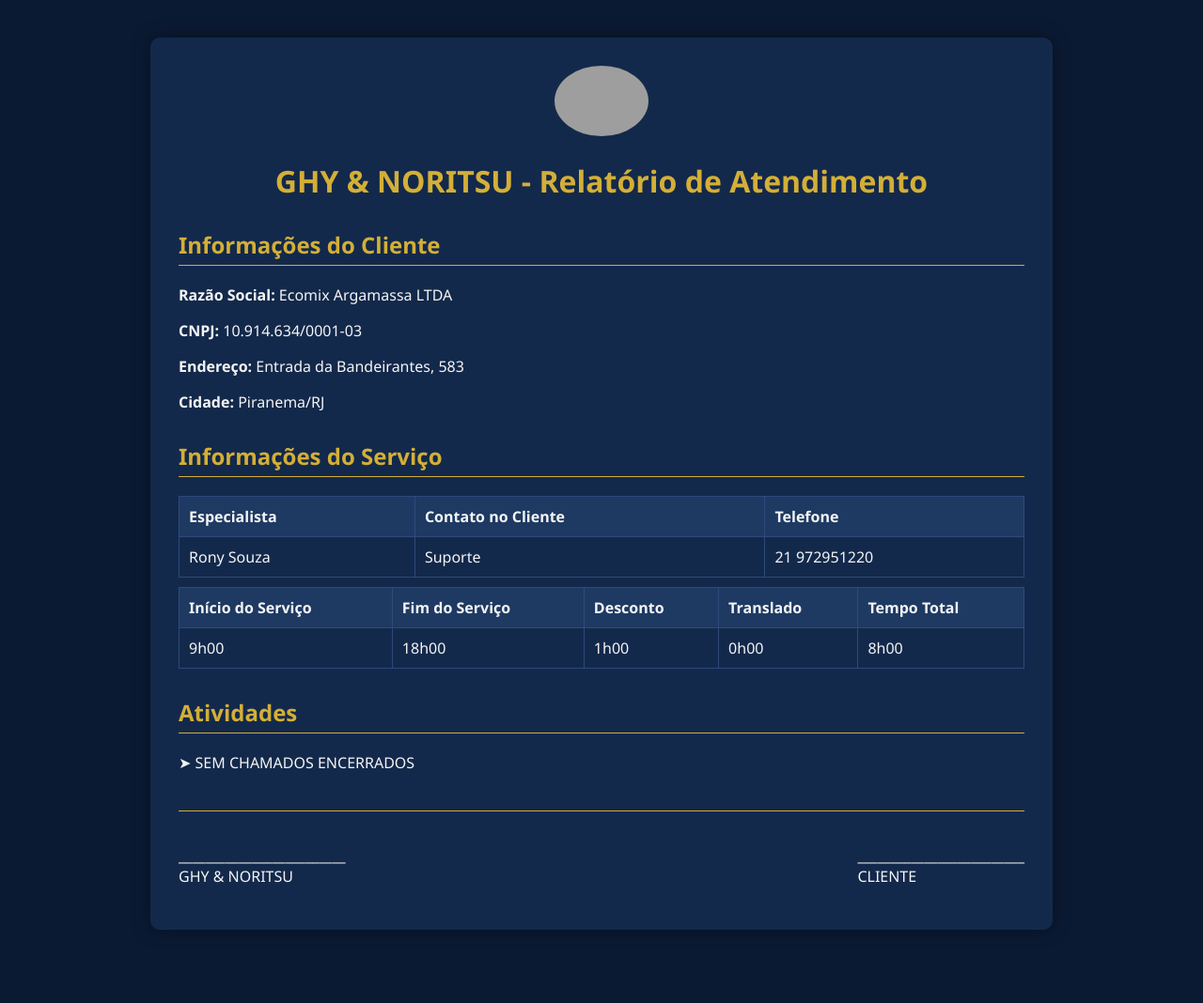
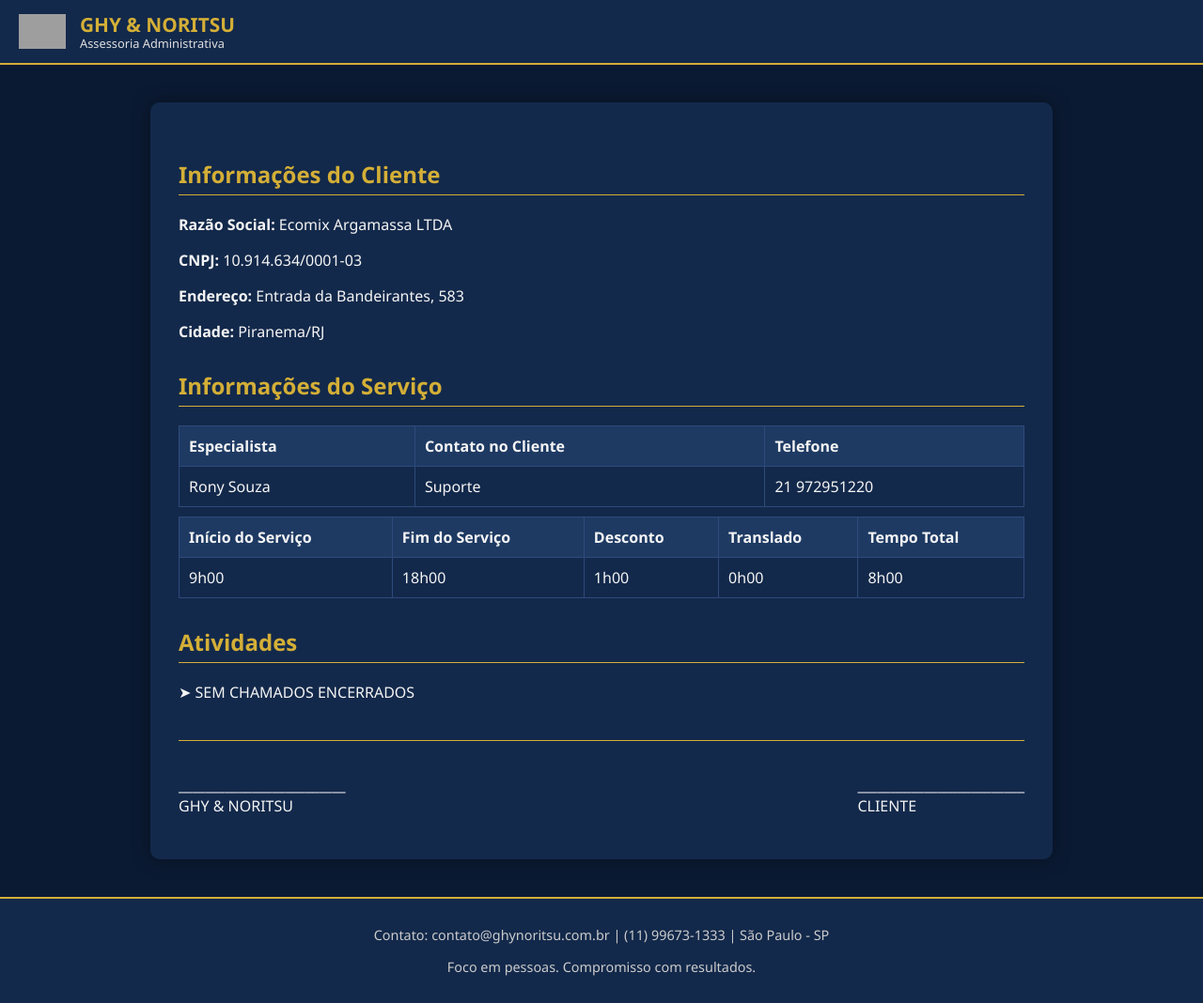
Before and after one commit to Custodio1984/ghyconsultoria, a plain HTML site: page atendimento.html in a window 1280 px wide. Shown: the whole page at 94% size. Before the commit the page ends 1030 px from the top, so only its background shows below. Drawn offline with Linux system fonts and the light colour scheme; grey boxes are pictures that could not be loaded.

Commit message:
Update atendimento.html

```diff
--- a/atendimento.html
+++ b/atendimento.html
@@ -2,48 +2,73 @@
 <html lang="pt-BR">
 <head>
   <meta charset="UTF-8">
-  <title>Relatório de Atendimento - GHY & NORITSU</title>
+  <title>GHY & NORITSU - Relatório de Atendimento</title>
   <style>
     body {
       font-family: "Segoe UI", Arial, sans-serif;
       background-color: #0b1a33;
       color: #f5f5f5;
       margin: 0;
-      padding: 40px;
+      padding: 0;
     }
+
+    /* Cabeçalho compacto */
+    header {
+      background-color: #13294b;
+      padding: 12px 20px;
+      display: flex;
+      align-items: center;
+      border-bottom: 2px solid #d4af37;
+    }
+    header img {
+      width: 50px;
+      margin-right: 15px;
+    }
+    header .title {
+      color: #d4af37;
+      font-size: 1.3em;
+      font-weight: bold;
+    }
+    header .subtitle {
+      font-size: 0.8em;
+      color: #e0e0e0;
+      margin-top: -3px;
+    }
+
+    /* Corpo */
     .container {
       background-color: #13294b;
       border-radius: 10px;
       padding: 30px;
       max-width: 900px;
-      margin: auto;
+      margin: 40px auto;
       box-shadow: 0 0 20px rgba(0,0,0,0.4);
     }
-    h1 {
-      color: #d4af37;
-      text-align: center;
-      margin-bottom: 10px;
-    }
+
     h2 {
       color: #d4af37;
       border-bottom: 1px solid #d4af37;
       padding-bottom: 5px;
       margin-top: 30px;
     }
+
     table {
       width: 100%;
       border-collapse: collapse;
       margin-top: 10px;
     }
+
     th, td {
       border: 1px solid #2e4a7b;
       padding: 10px;
       text-align: left;
     }
+
     th {
       background-color: #1e3a63;
       color: #f5f5f5;
     }
+
     .assinaturas {
       display: flex;
       justify-content: space-between;
@@ -51,22 +76,33 @@
       border-top: 1px solid #d4af37;
       padding-top: 20px;
     }
-    .logo {
+
+    /* Rodapé */
+    footer {
+      background-color: #13294b;
+      color: #ccc;
       text-align: center;
-      margin-bottom: 20px;
-    }
-    .logo img {
-      width: 100px;
-      border-radius: 50%;
+      padding: 15px 0;
+      font-size: 0.9em;
+      border-top: 2px solid #d4af37;
+      margin-top: 40px;
     }
   </style>
 </head>
+
 <body>
+
+  <!-- Cabeçalho compacto -->
+  <header>
+    <img src="https://upload.wikimedia.org/wikipedia/commons/7/7e/Pagoda_icon.svg" alt="Logo">
+    <div>
+      <div class="title">GHY & NORITSU</div>
+      <div class="subtitle">Assessoria Administrativa</div>
+    </div>
+  </header>
+
+  <!-- Corpo -->
   <div class="container">
-    <div class="logo">
-      <img src="https://upload.wikimedia.org/wikipedia/commons/7/7e/Pagoda_icon.svg" alt="Logo GHY & NORITSU">
-    </div>
-    <h1>GHY & NORITSU - Relatório de Atendimento</h1>
 
     <h2>Informações do Cliente</h2>
     <p><strong>Razão Social:</strong> Ecomix Argamassa LTDA</p>
@@ -112,6 +148,14 @@
       <p>_________________________<br>GHY & NORITSU</p>
       <p>_________________________<br>CLIENTE</p>
     </div>
+
   </div>
+
+  <!-- Rodapé -->
+  <footer>
+    <p>Contato: contato@ghynoritsu.com.br | (11) 99673‑1333 | São Paulo - SP</p>
+    <p>Foco em pessoas. Compromisso com resultados.</p>
+  </footer>
+
 </body>
 </html>
```
